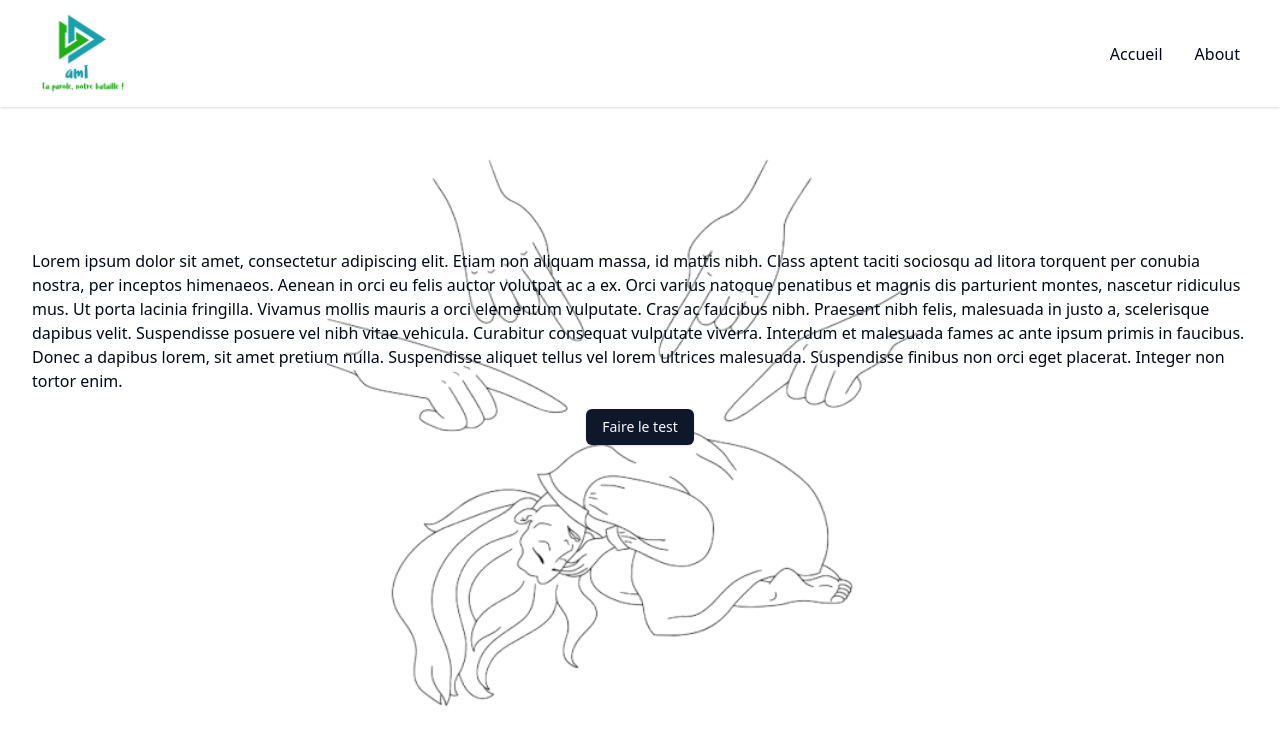
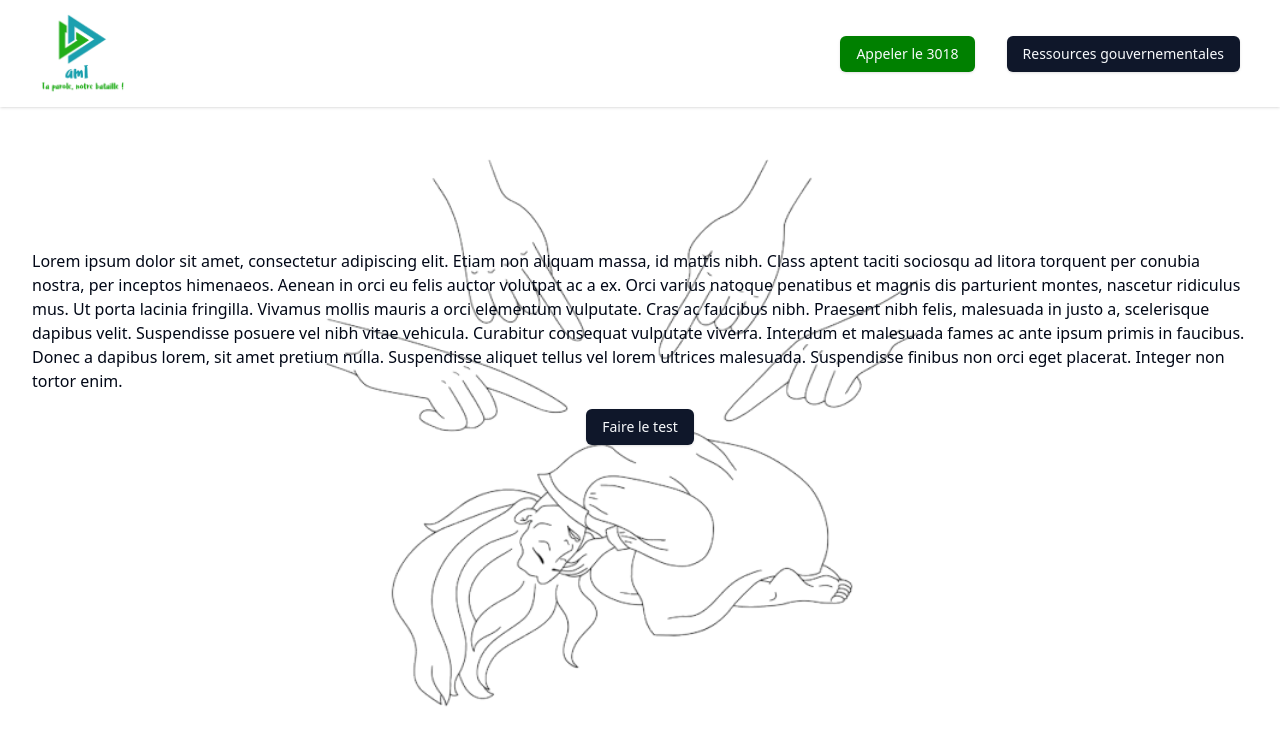
Before and after one commit to Erwan8989/workshop-2024, a Vue app: page / in a window 1280 px wide. Shown: the top 744 px of the page. Built offline with nearby package versions, Linux system fonts and the light colour scheme.

Commit message:
Update header

```diff
--- a/src/components/Header.vue
+++ b/src/components/Header.vue
@@ -1,17 +1,28 @@
 <script setup lang="ts">
-import { RouterLink } from 'vue-router';
+import {RouterLink} from 'vue-router';
+import Button from "./ui/button/Button.vue";
 </script>
 
 <template>
   <header class="px-10 py-3 w-full flex items-center justify-between shadow mb-5">
-    <img alt="amI Logo, meilleure app d'europe" class="logo vue" src="/img/logo.png" width="85" height="85" />
+    <RouterLink to="/"><img alt="amI Logo, meilleure app d'europe" class="logo vue" src="/img/logo.png" width="85"
+                            height="85"/></RouterLink>
     <nav>
       <ul class="flex space-x-8">
         <li>
-          <RouterLink to="/">Accueil</RouterLink>
+          <a href="tel:3018">
+            <Button variant="default" style="background-color: green">
+              Appeler le 3018
+            </Button>
+          </a>
         </li>
         <li>
-          <RouterLink to="/about">About</RouterLink>
+          <a href="https://www.service-public.fr/particuliers/vosdroits/F32239" target="_blank"
+             ref="noopener noreferrer">
+            <Button variant="default">
+              Ressources gouvernementales
+            </Button>
+          </a>
         </li>
       </ul>
     </nav>
--- a/src/views/About.vue
+++ /dev/null
@@ -1,9 +0,0 @@
-<script setup lang="ts">
-console.log('Hello from About.vue');
-</script>
-
-<template>
-  <p>
-    Test About Page
-  </p>
-</template>
```
